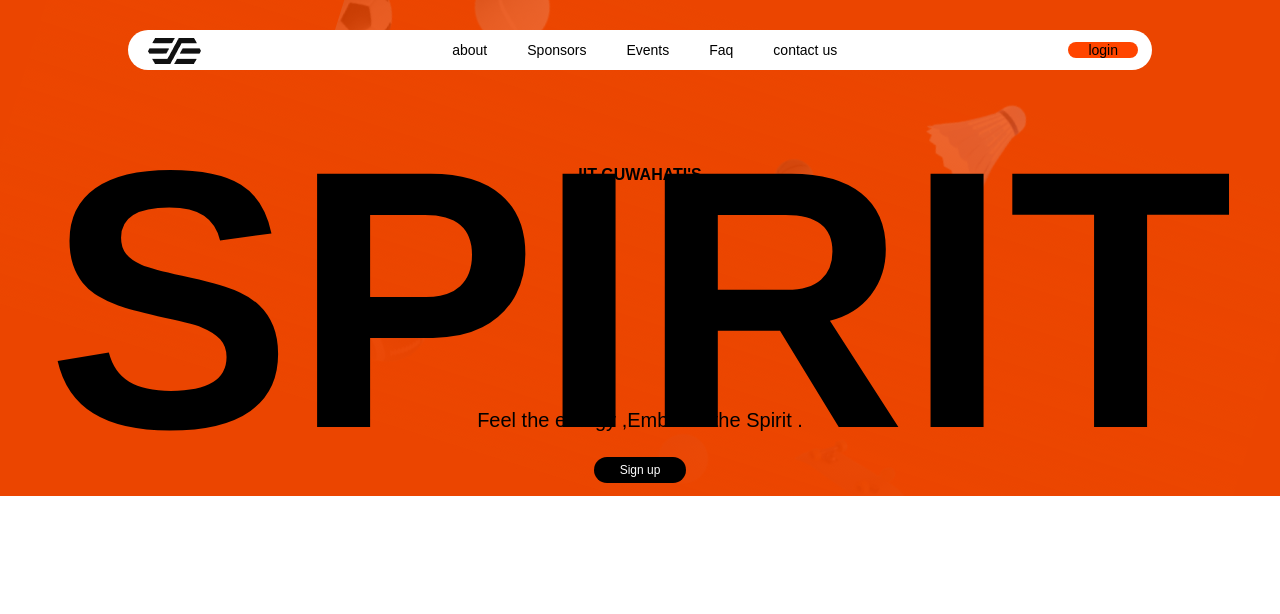
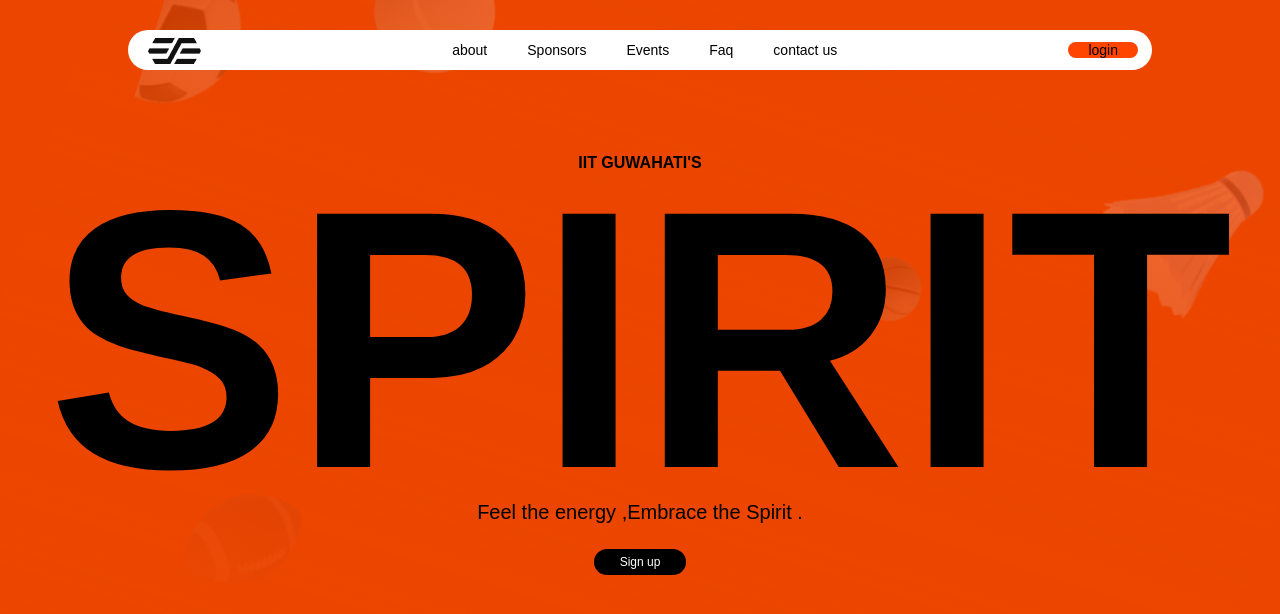
Before and after one commit to Ashmit-Verma/SPIRIT24, a React (Create React App) app in the folder frontend/: page / in a window 1280 px wide. Shown: the top 614 px of the page. Built offline with nearby package versions, Linux system fonts and the light colour scheme.

Commit message:
first page signup frontend

```diff
--- a/frontend/src/components/header/header.css
+++ b/frontend/src/components/header/header.css
@@ -37,12 +37,13 @@
 .log{
     margin-top: 1%;
     color: black;
-    font-size: 12px;
+
     background-color: orangered;
-    padding: 6px 26px;
+    padding: 10px 26px;
     border: none;
     border-radius: 40px;
     margin-right: 1em;
+
 }
 
   body{
@@ -52,7 +53,7 @@
   overflow: hidden;
   background: linear-gradient(rgba(235, 69, 0, 1), rgba(235, 69, 0, 1))
   ,url('/public/ellipses.svg');
-
+    height: 100vh;
   background-repeat: no-repeat;
   background-size: cover, contain;
   background-position: center, center;
--- a/frontend/src/components/header/header.js
+++ b/frontend/src/components/header/header.js
@@ -1,6 +1,6 @@
 import React from 'react';
 import './header.css'
-import { Link, Button, Element, Events, animateScroll as scroll, scrollSpy } from 'react-scroll';
+
 const header = () => {
     return (
         <section className='h-wrap'>
--- a/frontend/src/components/hero/hero.css
+++ b/frontend/src/components/hero/hero.css
@@ -11,7 +11,7 @@
 
 }
 .small{
-  margin-top: 10%;
+  margin-top: 9%;
   font-size: 1em;
   height: 24px;
   position: relative;
@@ -22,7 +22,7 @@
   position: relative;
   font-size: 23em;
   padding: 0;
-  margin: -8%;
+  margin: -50px;
 
 }
 .quote{
```
